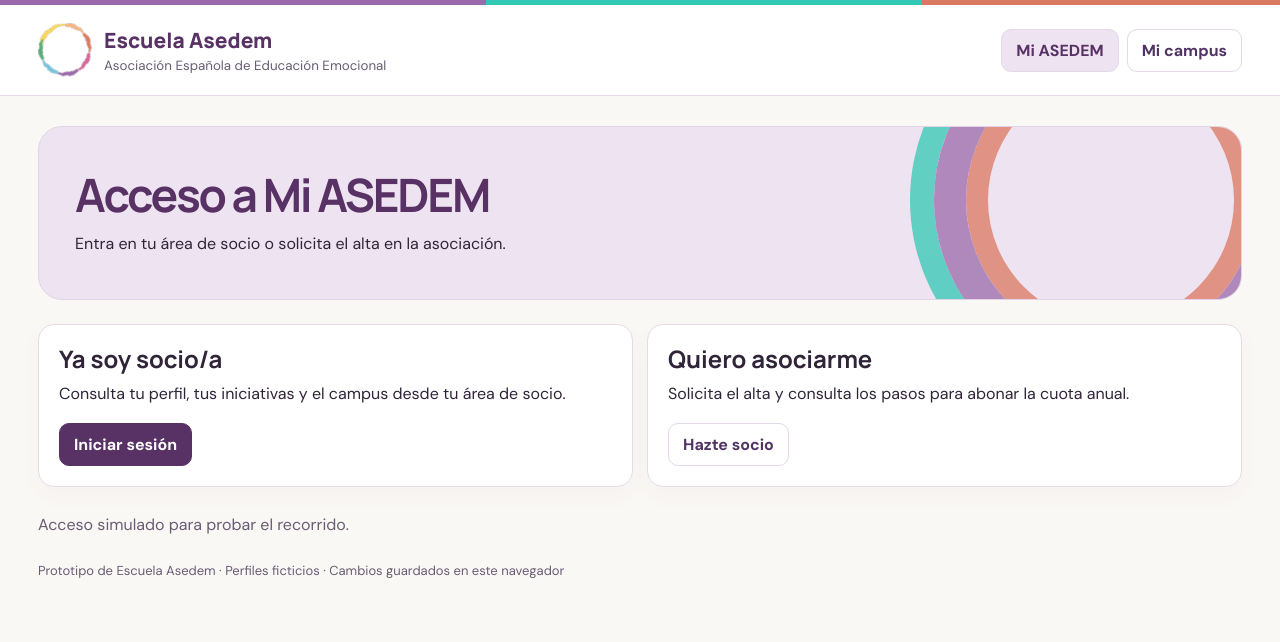
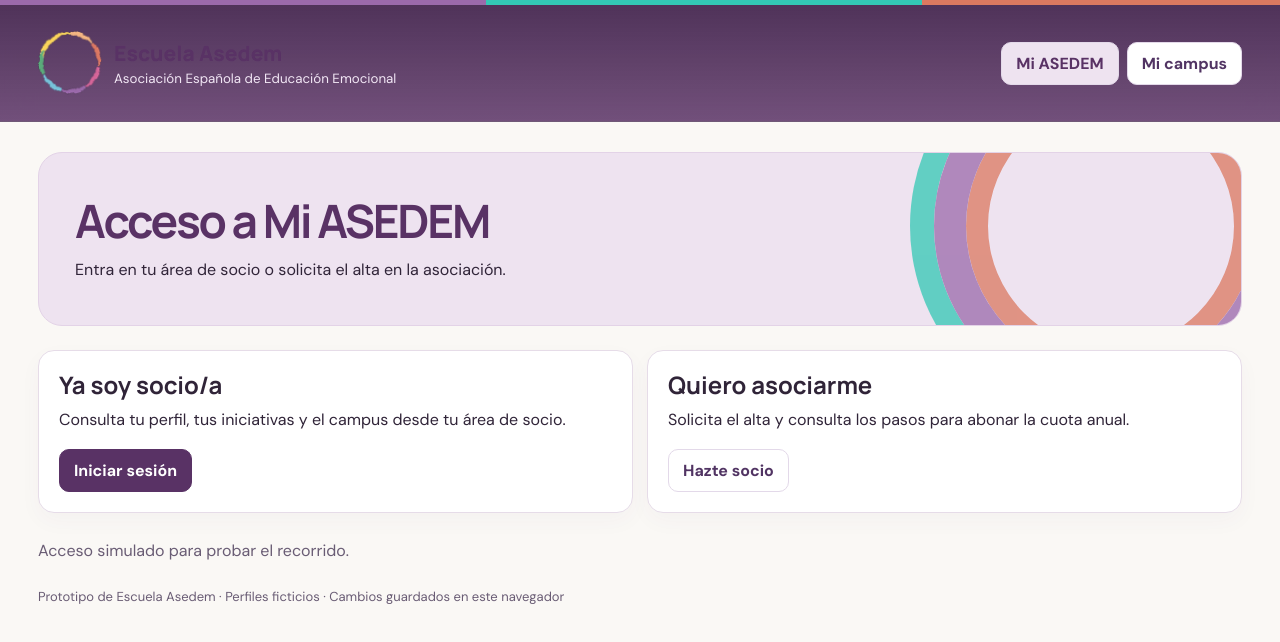
Before and after one commit to lourdesmperea-rgb/escuela-Asedem, a plain HTML site: page index.html in a window 1280 px wide. Drawn offline with Linux system fonts and the light colour scheme.

Commit message:
Recupera el encabezado translúcido y compacto al desplazarse

```diff
--- a/asedem.css
+++ b/asedem.css
@@ -57,3 +57,33 @@ aside button[aria-current="true"] { border-left: 3px solid var(--violet); }
 aside[hidden]{display:none}
 .access-grid{grid-template-columns:repeat(2,minmax(0,1fr))}
 @media(max-width:680px){.access-grid{grid-template-columns:1fr}}
+
+.asedem-header {
+  position: sticky;
+  top: 0;
+  z-index: 10;
+  background: linear-gradient(180deg, #472951f5, #593265d9);
+  backdrop-filter: blur(16px);
+  border-color: #ffffff30;
+  color: white;
+}
+.asedem-header > div {
+  padding-block: 26px;
+  transition: padding-block 180ms ease;
+}
+.asedem-header .brand small { color: #f2e7f5; }
+.asedem-header .brand img {
+  width: 64px;
+  height: 64px;
+  transition: width 180ms ease, height 180ms ease;
+}
+.asedem-header.is-compact > div { padding-block: 10px; }
+.asedem-header.is-compact .brand img { width: 42px; height: 42px; }
+@media (max-width: 680px) {
+  .asedem-header > div { flex-wrap: wrap; gap: 8px 16px; padding-block: 16px; }
+  .asedem-header .brand img { width: 48px; height: 48px; }
+  .asedem-header.is-compact .brand img { width: 36px; height: 36px; }
+}
+@media (prefers-reduced-motion: reduce) {
+  .asedem-header > div, .asedem-header .brand img { transition: none; }
+}
--- a/asedem.js
+++ b/asedem.js
@@ -156,3 +156,12 @@ if(form.dataset.id===undefined){projects.push({...data,status:'En preparación'}
 const i=Number(form.dataset.id);projects[i]={...projects[i],...data};write('projects',projects);modal.close();render(location.hash.slice(1));
 });
 render(location.hash.slice(1));
+
+const siteHeader=document.querySelector('.asedem-header');
+function updateHeaderSize(){
+  const compact=siteHeader.classList.contains('is-compact');
+  siteHeader.classList.toggle('is-compact',window.scrollY>(compact?12:96));
+}
+window.addEventListener('scroll',updateHeaderSize,{passive:true});
+window.addEventListener('pageshow',updateHeaderSize);
+updateHeaderSize();
--- a/index.html
+++ b/index.html
@@ -1,6 +1,6 @@
 <!doctype html><html lang="es"><meta charset="utf-8"><meta name="viewport" content="width=device-width,initial-scale=1"><meta name="robots" content="noindex"><title>Escuela Asedem · Mi ASEDEM</title><link rel="icon" href="logo.png"><link rel="stylesheet" href="https://fonts.googleapis.com/css2?family=DM+Sans:wght@400;500;600;700&family=Manrope:wght@500;600;700;800&display=swap">
 <link rel="stylesheet" href="asedem.css">
-<header><div><div class="brand"><img src="logo.png" alt="Logotipo de ASEDEM"><div><strong>Escuela Asedem</strong><small>Asociación Española de Educación Emocional</small></div></div><nav aria-label="Espacios"><button id="member-access" data-page="acceso">Mi ASEDEM</button><a class="campus-entry" href="campus-original/index.html#/campus">Mi campus</a></nav></div></header>
+<header class="asedem-header"><div><div class="brand"><img src="logo.png" alt="Logotipo de ASEDEM"><div><strong>Escuela Asedem</strong><small>Asociación Española de Educación Emocional</small></div></div><nav aria-label="Espacios"><button id="member-access" data-page="acceso">Mi ASEDEM</button><a class="campus-entry" href="campus-original/index.html#/campus">Mi campus</a></nav></div></header>
 <div class="layout"><aside><small>ESPACIO DE SOCIAS Y SOCIOS</small><nav aria-label="Mi ASEDEM"><button data-page="directorio">Directorio profesional</button><button data-page="grupos">Grupos y territorios</button><button data-page="iniciativas">Iniciativas</button><button data-page="perfil">Mi perfil</button><button data-page="socios">Mi cuota anual</button><a class="campus-entry" href="campus-original/index.html?acceso=socio#/campus/mis-cursos">Mi campus</a><button data-demo-logout>Cerrar sesión de demo</button></nav></aside><main id="main"></main></div>
 <dialog id="modal"></dialog>
 <script src="asedem.js"></script></html>
```
